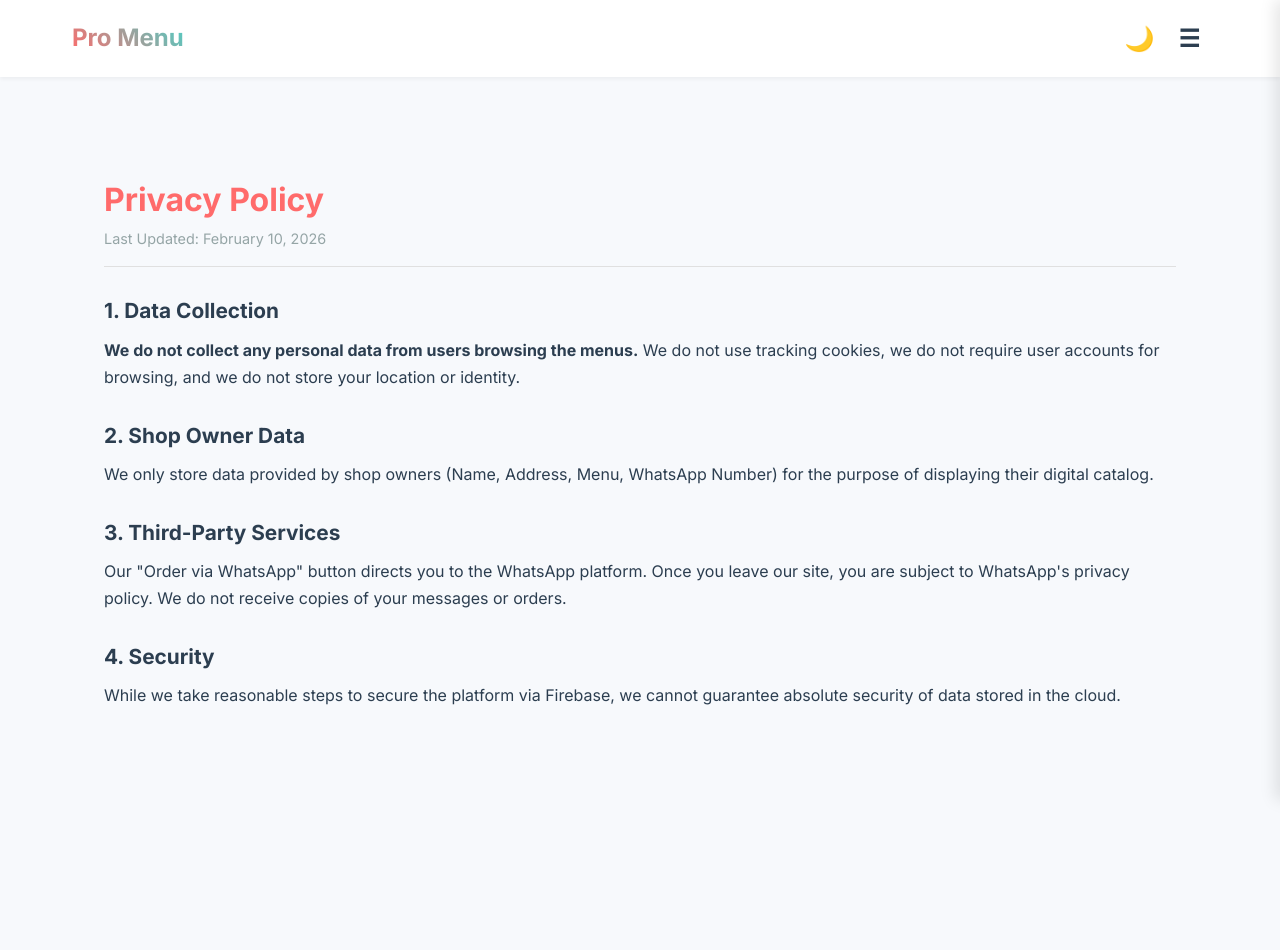
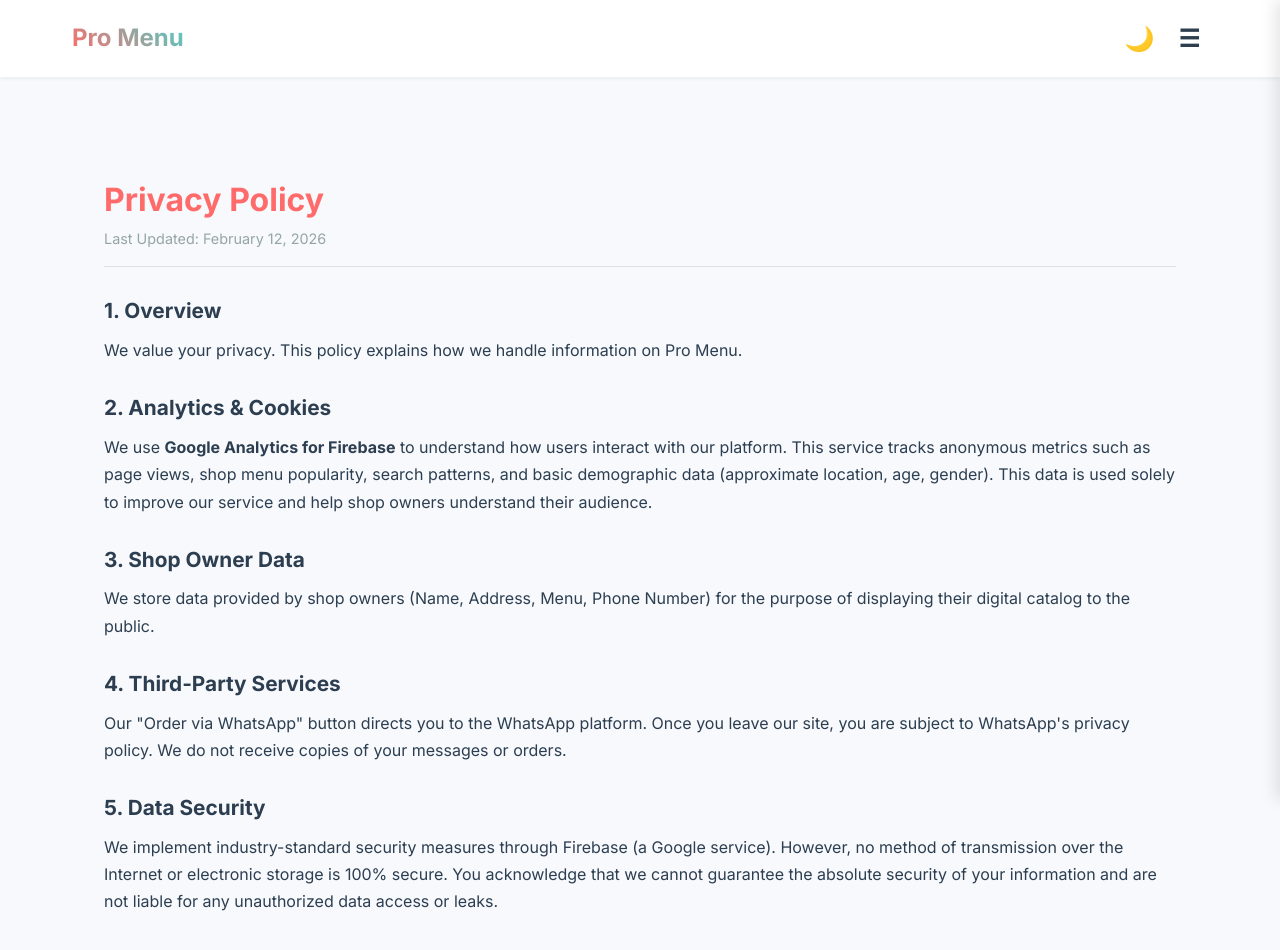
Before and after one commit to merchantai/online-menu-frontend, a Vue app: page /privacy in a window 1280 px wide. Shown: the top 950 px of the page. Before the commit the page ends 893 px from the top, so only its background shows below. Built offline with nearby package versions, Linux system fonts and the light colour scheme; no server answers.

Commit message:
Added tracking

```diff
--- a/src/App.vue
+++ b/src/App.vue
@@ -3,12 +3,20 @@ import { onMounted, ref } from 'vue';
 import { useRoute } from 'vue-router';
 import { useMenuStore } from './stores/menu';
 import { getStoreId } from './utils/domain';
+import { logAnalyticsEvent } from './api';
 import NavBar from './components/NavBar.vue';
 import SideMenu from './components/SideMenu.vue';
 
 const menuStore = useMenuStore();
 const route = useRoute();
 const isSideMenuOpen = ref(false);
+
+onMounted(() => {
+  logAnalyticsEvent('page_view', {
+    page_path: window.location.pathname,
+    page_location: window.location.href
+  });
+});
 
 const initStore = async (storeId) => {
   // If we're on a platform page or ID is missing, clear the store
--- a/src/api.js
+++ b/src/api.js
@@ -17,6 +17,7 @@ import {
   deleteDoc
 } from "firebase/firestore";
 import { ref, deleteObject, getStorage, uploadBytes, getDownloadURL } from "firebase/storage";
+import { getAnalytics, logEvent } from "firebase/analytics";
 
 // ---- CONFIG ----
 const firebaseConfig = {
@@ -25,7 +26,8 @@ const firebaseConfig = {
   projectId: import.meta.env.VITE_FIREBASE_PROJECT_ID,
   storageBucket: import.meta.env.VITE_FIREBASE_STORAGE_BUCKET || `${import.meta.env.VITE_FIREBASE_PROJECT_ID}.appspot.com`,
   messagingSenderId: import.meta.env.VITE_FIREBASE_MESSAGING_SENDER_ID || import.meta.env.VITE_FIREBASE_SENDER_ID,
-  appId: import.meta.env.VITE_FIREBASE_APP_ID
+  appId: import.meta.env.VITE_FIREBASE_APP_ID,
+  measurementId: import.meta.env.VITE_FIREBASE_MEASUREMENT_ID
 };
 
 // ---- INIT ----
@@ -33,12 +35,20 @@ const app = initializeApp(firebaseConfig);
 const auth = getAuth(app);
 const db = getFirestore(app);
 const storage = getStorage(app);
+const analytics = getAnalytics(app);
 const provider = new GoogleAuthProvider();
 
 let currentUser = null;
 let hotelData = null;
 
-export { auth, db, storage, provider };
+export { auth, db, storage, provider, analytics };
+
+/**
+ * Log a custom analytics event
+ */
+export function logAnalyticsEvent(name, params = {}) {
+  logEvent(analytics, name, params);
+}
 
 // ---- AUTH ----
 export async function login() {
--- a/src/views/HomeView.vue
+++ b/src/views/HomeView.vue
@@ -7,10 +7,23 @@ import OrderSummary from '../components/OrderSummary.vue';
 import ItemDrawer from '../components/ItemDrawer.vue';
 
 import { getDiscoveryUrl } from '../utils/domain';
+import { logAnalyticsEvent } from '../api';
+import { watch } from 'vue';
 
 const menuStore = useMenuStore();
 const router = useRouter();
 const discoveryUrl = getDiscoveryUrl();
+
+// Track store view
+watch(() => menuStore.hotel, (hotel) => {
+  if (hotel) {
+    logAnalyticsEvent('view_store', {
+      store_id: hotel.id,
+      store_name: hotel.name,
+      location: hotel.city || 'unspecified'
+    });
+  }
+}, { immediate: true });
 
 // UI State
 const selectedItem = ref(null);
--- a/src/views/LandingView.vue
+++ b/src/views/LandingView.vue
@@ -11,6 +11,20 @@ const selectedCategory = ref('');
 const selectedLocation = ref('');
 const collapsedCategories = ref({}); // Use object for better reactivity tracking in templates
 const isRegistrationModalOpen = ref(false);
+
+import { logAnalyticsEvent } from '../api';
+import { watch } from 'vue';
+
+// Track searches and filter usage
+watch([selectedCategory, selectedLocation, searchQuery], ([cat, loc, query]) => {
+  if (cat || loc || query) {
+    logAnalyticsEvent('search_shop', {
+      category: cat || 'all',
+      location: loc || 'all',
+      search_query: query || ''
+    });
+  }
+});
 
 onMounted(async () => {
   await menuStore.fetchAllHotels();
--- a/src/views/LegalView.vue
+++ b/src/views/LegalView.vue
@@ -11,7 +11,7 @@ const props = defineProps({
 
 const isTerms = computed(() => props.type === 'terms');
 
-const lastUpdated = "February 10, 2026";
+const lastUpdated = "February 12, 2026";
 </script>
 
 <template>
@@ -36,39 +36,50 @@ const lastUpdated = "February 10, 2026";
 
           <section>
             <h2>3. Limitation of Liability</h2>
-            <p>Pro Menu does not take any responsibility for the accuracy of the menus, prices, availability, or quality of products listed by shop owners. The shop owners are solely responsible for the content they provide. We are not liable for any actions, disputes, or damages arising from your interaction with any shop listed here.</p>
+            <p>To the maximum extent permitted by law, Pro Menu and its operators shall not be liable for any direct, indirect, incidental, or consequential damages. This includes, but is not limited to, damages for loss of profits, goodwill, use, data, or other intangible losses. Specifically, we are not responsible for:</p>
+            <ul>
+              <li>The accuracy of store content, prices, or product quality.</li>
+              <li>Any unauthorized access to or use of our servers and/or any personal information stored therein (e.g., data leaks or breaches).</li>
+              <li>Any technical failures, interruptions of service, or bugs.</li>
+              <li>Disputes or transactions arising between users and listed shop owners.</li>
+            </ul>
           </section>
 
           <section>
             <h2>4. User Conduct</h2>
-            <p>Users must not attempt to disrupt the service or use the platform for any illegal activities.</p>
+            <p>Users must not attempt to disrupt the service, circumvent security features, or use the platform for any illegal activities.</p>
           </section>
 
           <section>
             <h2>5. Disclaimer</h2>
-            <p>The platform is provided "as is" without any warranties. We reserve the right to modify or terminate the service at any time.</p>
+            <p>The platform is provided on an "AS IS" and "AS AVAILABLE" basis without any warranties of any kind. We reserve the right to modify or terminate the service at any time without notice.</p>
           </section>
         </div>
 
         <div v-else class="legal-text">
           <section>
-            <h2>1. Data Collection</h2>
-            <p><strong>We do not collect any personal data from users browsing the menus.</strong> We do not use tracking cookies, we do not require user accounts for browsing, and we do not store your location or identity.</p>
+            <h2>1. Overview</h2>
+            <p>We value your privacy. This policy explains how we handle information on Pro Menu.</p>
           </section>
 
           <section>
-            <h2>2. Shop Owner Data</h2>
-            <p>We only store data provided by shop owners (Name, Address, Menu, WhatsApp Number) for the purpose of displaying their digital catalog.</p>
+            <h2>2. Analytics & Cookies</h2>
+            <p>We use <strong>Google Analytics for Firebase</strong> to understand how users interact with our platform. This service tracks anonymous metrics such as page views, shop menu popularity, search patterns, and basic demographic data (approximate location, age, gender). This data is used solely to improve our service and help shop owners understand their audience.</p>
           </section>
 
           <section>
-            <h2>3. Third-Party Services</h2>
+            <h2>3. Shop Owner Data</h2>
+            <p>We store data provided by shop owners (Name, Address, Menu, Phone Number) for the purpose of displaying their digital catalog to the public.</p>
+          </section>
+
+          <section>
+            <h2>4. Third-Party Services</h2>
             <p>Our "Order via WhatsApp" button directs you to the WhatsApp platform. Once you leave our site, you are subject to WhatsApp's privacy policy. We do not receive copies of your messages or orders.</p>
           </section>
 
           <section>
-            <h2>4. Security</h2>
-            <p>While we take reasonable steps to secure the platform via Firebase, we cannot guarantee absolute security of data stored in the cloud.</p>
+            <h2>5. Data Security</h2>
+            <p>We implement industry-standard security measures through Firebase (a Google service). However, no method of transmission over the Internet or electronic storage is 100% secure. You acknowledge that we cannot guarantee the absolute security of your information and are not liable for any unauthorized data access or leaks.</p>
           </section>
         </div>
       </div>
```
